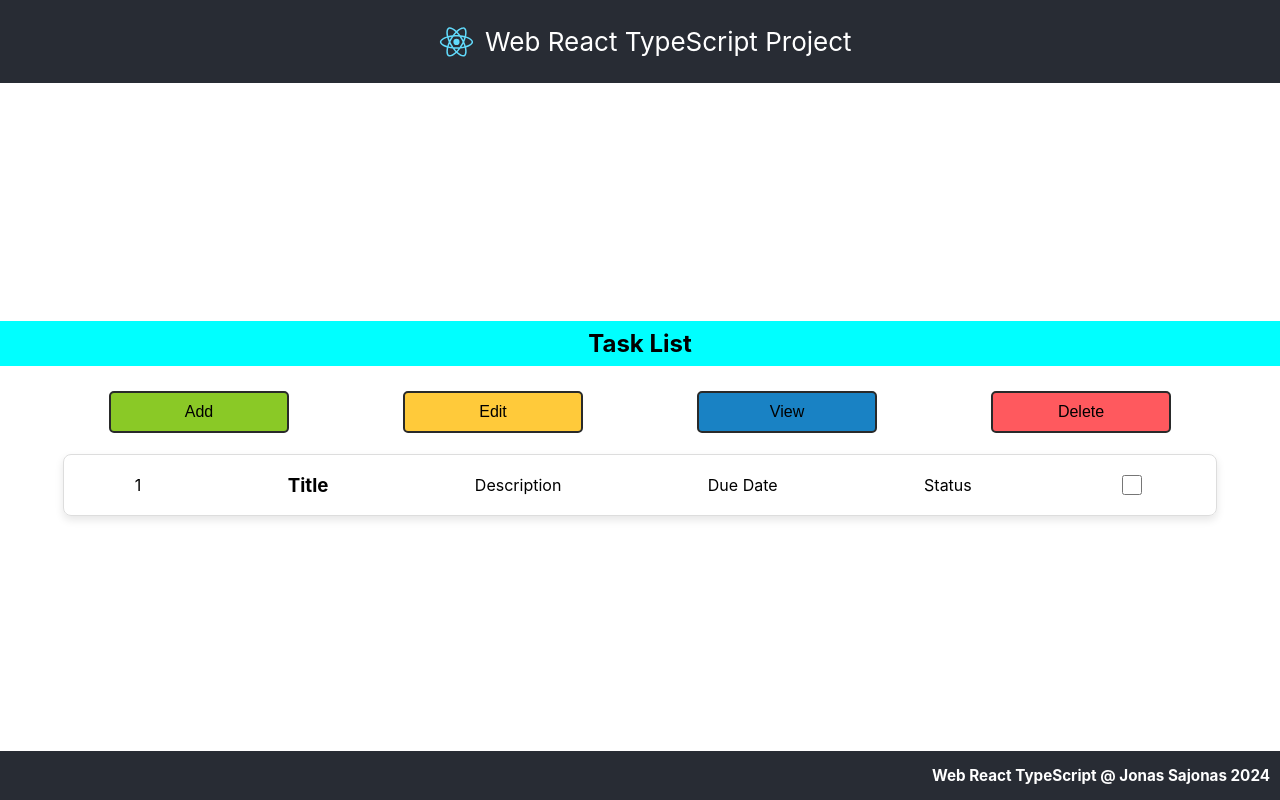
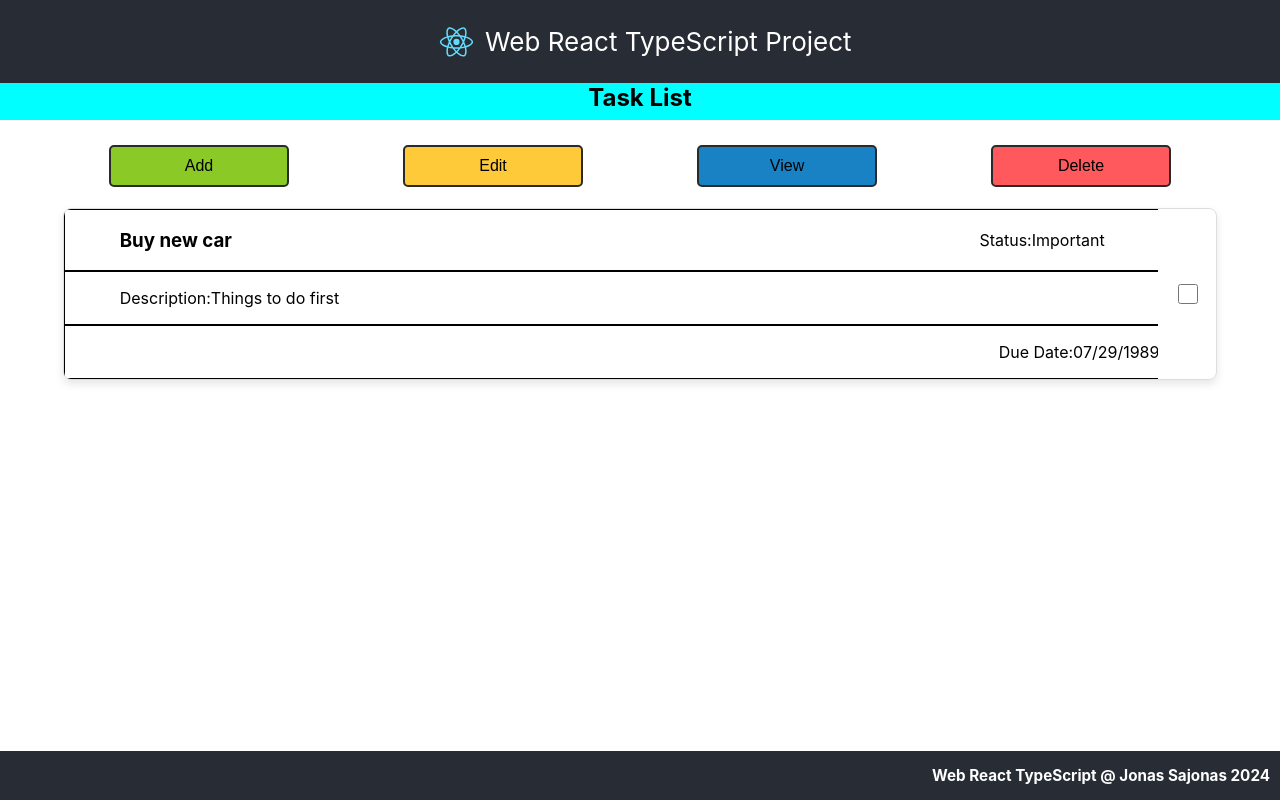
Before and after one commit to sajonasJ/Web-React-TypeScript, a React (Create React App) app in the folder web-react-app/: page / in a window 1280 px wide. Built offline with nearby package versions, Linux system fonts and the light colour scheme; the HTML template or start-up script is replaced by a standard one.

Commit message:
updated task card layout

```diff
--- a/web-react-app/src/App.tsx
+++ b/web-react-app/src/App.tsx
@@ -7,8 +7,10 @@ import Main from './body/Main';
 function App() {
   return (
     <div className="App">
+      <div className='App-top'>
       <Header />
       <Main />
+      </div>
       <Footer />
     </div>
   );
--- a/web-react-app/src/components/TaskCard.tsx
+++ b/web-react-app/src/components/TaskCard.tsx
@@ -11,11 +11,10 @@ interface CardProps {
 }
 
 const TaskCard = ({
-    num = '1',
-    title = 'Title',
-    description = 'Description',
-    duedate = 'Due Date',
-    priority = 'Status'
+    title = 'Buy new car',
+    description = 'Things to do first',
+    duedate = '07/29/1989',
+    priority = 'Important'
 }: CardProps) => {
     const [isChecked, setIsChecked] = useState(false);
 
@@ -25,12 +24,30 @@ const TaskCard = ({
 
     return (
         <div className="taskcard-container">
-            <p className='taskcard-num'>{num}</p>
-            <h3 className="taskcard-title">{title}</h3>
-            <p className="taskcard-text">{description}</p>
-            <p className="taskcard-due">{duedate}</p>
-            <p className="taskcard-priority">{priority}</p>
-            <input type="checkbox" checked={isChecked} onChange={handleCheckboxChange} />
+            <div className='left-card'>
+                <div className='top-card'>
+                    <div className='title-card'>
+                        <h3 className="taskcard-title">{title}</h3>
+                    </div>
+                    <div className='status-card'>
+                        <label className="taskcard-label">Status:</label>
+                        <p className="taskcard-priority">{priority}</p>
+                    </div>
+                </div>
+
+                <div className='middle-card'>
+                    <label className="taskcard-label">Description:</label>
+                    <p className="taskcard-text">{description}</p>
+                </div>
+
+                <div className='bottom-card'>
+                    <label className="taskcard-label">Due Date:</label>
+                    <p className="taskcard-due">{duedate}</p>
+                </div>
+            </div>
+            <div className='right-card'>
+                <input type="checkbox" checked={isChecked} onChange={handleCheckboxChange} />
+            </div>
         </div>
     );
 };
--- a/web-react-app/src/css/Main.css
+++ b/web-react-app/src/css/Main.css
@@ -3,12 +3,15 @@
     flex-direction: column;
     justify-content: flex-start;
     align-items: center;
+    margin-top: 0px;
 }
 
 .task-list{
     background-color: aqua;
     width: 100%;
-    padding: .5rem;
+    padding-bottom: .5rem;
+    margin-top: 0px;
+
 }
 
 .action-buttons {
--- a/web-react-app/src/css/TaskCard.css
+++ b/web-react-app/src/css/TaskCard.css
@@ -6,13 +6,63 @@
     box-shadow: 0 4px 8px rgba(0, 0, 0, 0.1);
     display: flex;
     flex-direction: row;
-    gap: 5px;
-    justify-content: space-around;
+    justify-content: space-between;
     min-width: 90%;
     align-items: center;
+}
+.left-card{
+    display: flex;
+    margin: 0px;
+    padding: 0px;
+    width: 95%;
+    flex-direction: column;
+    align-items: flex-start;
+    overflow: hidden;
+}
+.right-card{
+    display:flex;
+    width: 5%;
+    justify-content: center;
 }
 
 input {
     width: 20px;
     height: 20px;
 }
+
+.top-card{
+    display: flex;
+    justify-content: space-between;
+    width: 90%;
+    padding-left: 5%;
+    padding-right: 10%;
+    border: 1px solid black;
+    align-items: center;
+}
+
+.middle-card{
+    display: flex;
+    flex-direction: row;
+    width: 100%;
+    border: 1px solid black;
+    margin: 0px;
+    padding-left: 5%;
+    overflow: hidden;
+    align-items: center;
+}
+
+.bottom-card{
+    display: flex;
+    border: 1px solid black;
+    margin: 0px;
+    padding:0px;
+    width: 100%;
+    justify-content: flex-end;
+    align-items: center;
+}
+
+.status-card{
+    display: flex;
+    flex-direction: row;
+    align-items: center;
+}
```
